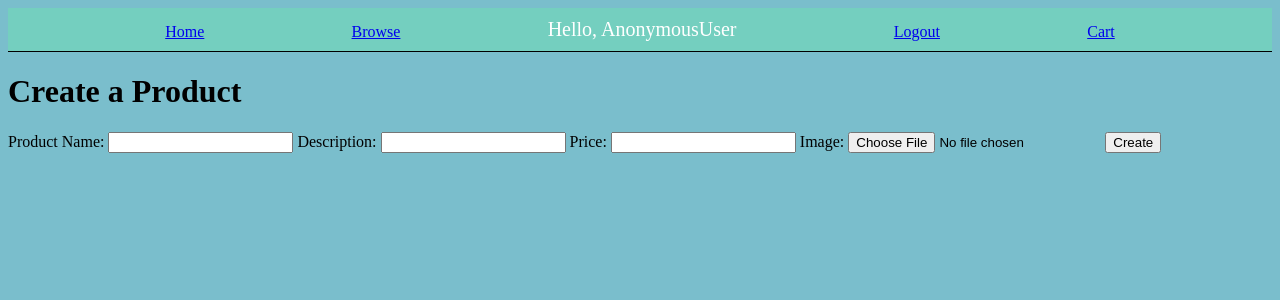
After one commit to FraicheSolfege/Grosser-Grocer-Django-, a Django app: page /create-products in a window 1280 px wide. The commit adds this page. Shown: the top 300 px of the page. Run offline with Django 5.2, Linux system fonts and the light colour scheme.

Commit message:
creation.. created!

```diff
--- a/app/models.py
+++ b/app/models.py
@@ -20,8 +20,8 @@ class Product(models.Model):
     def __str__(self):
         return self.name
 
-def create_product(name, price):
-    product = Product.objects.create(name=name, price=price)
+def create_product(name, image, description,  price):
+    product = Product.objects.create(name=name, image=image, description=description, price=price)
     return product
 
 def filter_product_by_id(id):
--- a/app/templates/base.html
+++ b/app/templates/base.html
@@ -16,6 +16,7 @@
         <a href="{% url 'shopping' %}">Browse</a>
 
         {% if request.user.is_staff %}
+            <a href="{% url 'create' %}">Create a Product</a>
             <a href="{% url 'update' %}">Update Products</a>
             <a href="{% url 'delete' %}">Delete Products</a>
         {% endif %}
--- /dev/null
+++ b/app/templates/create.html
@@ -0,0 +1,16 @@
+{% extends 'base.html'%}
+{% block content %}
+<h1>Create a Product</h1>
+<form method="POST" enctype="multipart/form-data">
+    {% csrf_token %}
+    <label for="name">Product Name:</label>
+    <input type="text" name="name" id="name">
+    <label for="description">Description:</label>
+    <input type="text" name="description" id="description">
+    <label for="price">Price:</label>
+    <input type="text" name="price" id="price">
+    <label for="image">Image:</label>
+    <input type="file" name="image" id="image">
+    <button type="submit">Create</button>
+</form>
+{% endblock content%}
--- a/app/views.py
+++ b/app/views.py
@@ -149,6 +149,16 @@ def deletePage(request):
 #     context = {'form': form, 'orders': orders, 'products': products}
 #     return render(request, 'update.html', context)
 
+def createPage(request):
+    if request.method == 'POST':
+        name = request.POST.get('name')
+        description = request.POST.get('description')
+        price = request.POST.get('price')
+        image = request.FILES.get('image')
+        product = create_product(name, image, description, price)
+        return redirect('shopping')
+    return render(request, 'create.html')
+
 def updatePage(request):
     if request.method == 'POST':
         product_name = request.POST.get('name')
--- a/config/urls.py
+++ b/config/urls.py
@@ -34,6 +34,7 @@ urlpatterns = [
     path("cart/", cartPage, name="cart"),
     path("order-status", statusPage, name="status"),
         # admin pages
+    path("create-products", createPage, name="create"),
     path("update-products/", updatePage, name="update"),
     path("delete-products/", deletePage, name="delete"),
     path('admin/', admin.site.urls),
```
Also changed, not shown: db.sqlite3, media/decomposing_donut_Tx1sVs2.png (added), media/disgusting_deviled_eggs_zN6zSff.png (added).
